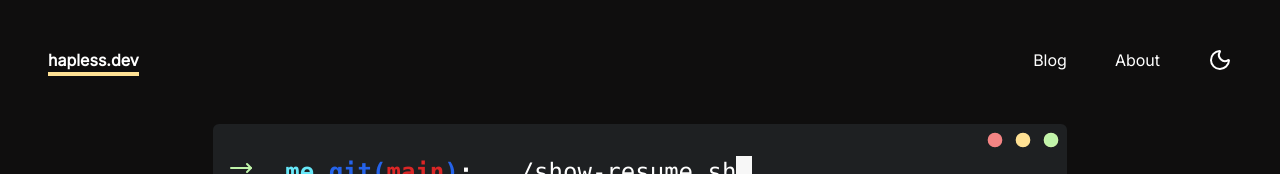
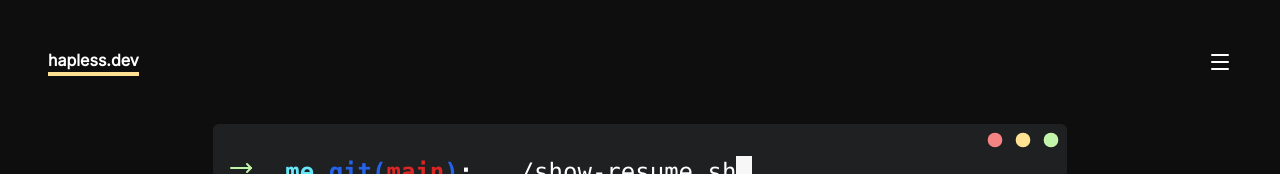
Before and after one commit to concienciadesventurada/hapless.dev, a SvelteKit app: page / in a window 1280 px wide. Shown: the top 174 px of the page. Built offline with nearby package versions, Linux system fonts and the light colour scheme.

Commit message:
kinda responsive navbar, fixed blog overflow

```diff
--- a/src/routes/+page.svelte
+++ b/src/routes/+page.svelte
@@ -27,7 +27,7 @@
 			<Zsh />
 		</div>
 		<div
-			class="grid sm:grid-cols-1 xs:grid-cols-1 md:grid-cols-1 grid-cols-2 p-8"
+			class="grid sm:grid-cols-1 xs:grid-cols-1 md:grid-cols-1 lg:grid-cols-1 grid-cols-2 p-8"
 		>
 			<AsciiHegel twclass="m-auto" />
 			<div class="col-span-[30rem] text-justify my-auto">
--- a/src/routes/blog/+page.svelte
+++ b/src/routes/blog/+page.svelte
@@ -10,7 +10,7 @@
 </svelte:head>
 
 <section
-	class="h-screen w-5/6 mx-auto my-24 sm:w-1/2 md:w-1/2 lg:w-1/2 xl:w-1/3 xl2:w-1/3"
+	class="w-5/6 mx-auto my-24 sm:w-1/2 md:w-1/2 lg:w-1/2 xl:w-1/3 xl2:w-1/3"
 >
 	<ul class="w-full">
 		<h1 class="text-5xl text-dorado underline text-center"><b>Blog</b></h1>
--- a/src/routes/header.svelte
+++ b/src/routes/header.svelte
@@ -1,23 +1,33 @@
 <script lang="ts">
 	import * as config from "$lib/config";
-	import { Sun, Moon } from "lucide-svelte";
+	import { Sun, Moon, Menu } from "lucide-svelte";
 
 	let theme: boolean = false;
+  let hidden: boolean = true;
+
+	function showMenu() {
+		hidden = !hidden;
+	}
 
 	function toggleTheme() {
 		theme = !theme;
 	}
 </script>
 
-<nav class="flex justify-between gap-8 p-12 items-baseline">
+<nav class="flex flex-wrap justify-between gap-8 p-12 items-center">
 	<a href="/" class="border-b-4 border-dorado"><b>{config.title}</b></a>
 
-	<ul class="flex justify-items-end gap-12 sm:hidden xs:hidden">
+	<button class="md:hidden" on:click={showMenu}>
+		<Menu />
+	</button>
+	<ul
+		class="{hidden ? 'hidden': 'none flex flex-col gap-6 items-center justify-end'} w-full md:w-auto md:flex md:justify-items-end md:gap-12"
+	>
 		<li>
-			<a href="/blog">Blog</a>
+			<a href="/blog" on:click={showMenu}>Blog</a>
 		</li>
 		<li>
-			<a href="/about">About</a>
+			<a href="/about" on:click={showMenu}>About</a>
 		</li>
 		<button on:click={toggleTheme}>
 			{#if theme}
```
